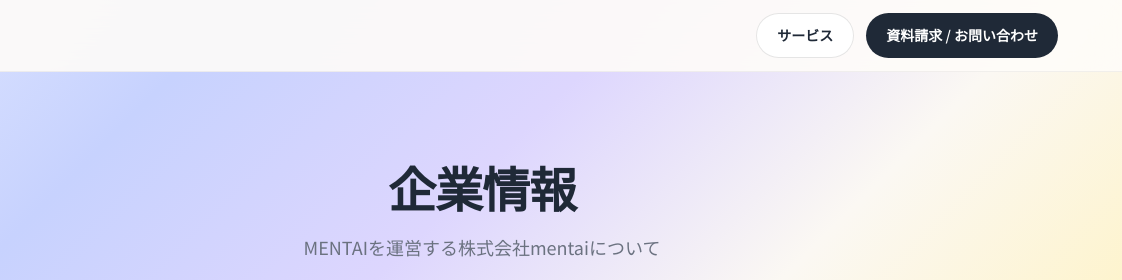
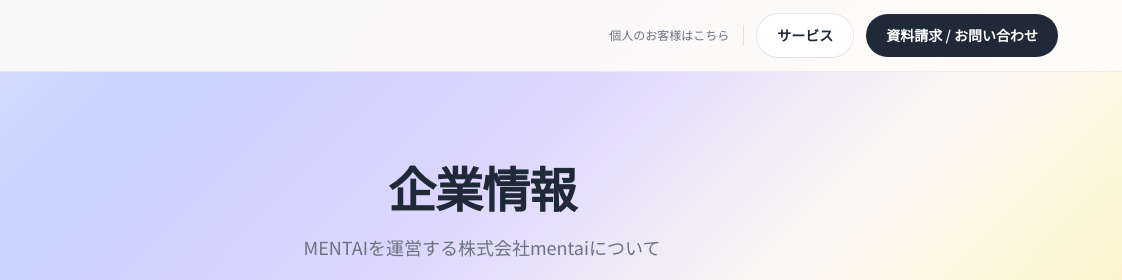
Before and after one commit to takibi51/mentai-service, a plain HTML site: page about.html in a window 1280 px wide. Shown: the top 280 px of the page, 158-1280 px from the left. Drawn offline with Linux system fonts and the light colour scheme.

Commit message:
Add files via upload

```diff
--- a/about.html
+++ b/about.html
@@ -23,6 +23,8 @@
                 <img src="./assets/images/logo.png" alt="Mentai" style="height: 90px;">
             </a>
             <div class="header-cta">
+                <a href="https://service.v2.mentailab.com/" class="link-individual" target="_blank"
+                    rel="noopener noreferrer">個人のお客様はこちら</a>
                 <a href="index.html" class="btn btn-secondary sm">サービス</a>
                 <a href="index.html#contact" class="btn btn-primary sm">資料請求 / お問い合わせ</a>
             </div>
--- a/src/style.css
+++ b/src/style.css
@@ -329,7 +329,22 @@
 
 .header-cta {
     display: flex;
+    align-items: center;
     gap: 12px;
+}
+
+/* 個人のお客様向けリンク（控えめなテキストリンク） */
+.link-individual {
+    font-size: 12px;
+    color: var(--text-muted);
+    padding-right: 14px;
+    border-right: 1px solid rgba(0, 0, 0, 0.1);
+    white-space: nowrap;
+    transition: color 0.2s ease;
+}
+
+.link-individual:hover {
+    color: var(--accent-blue);
 }
 
 /* =====================================================
```
Also changed, not shown: index.html (+1 -0 lines).
